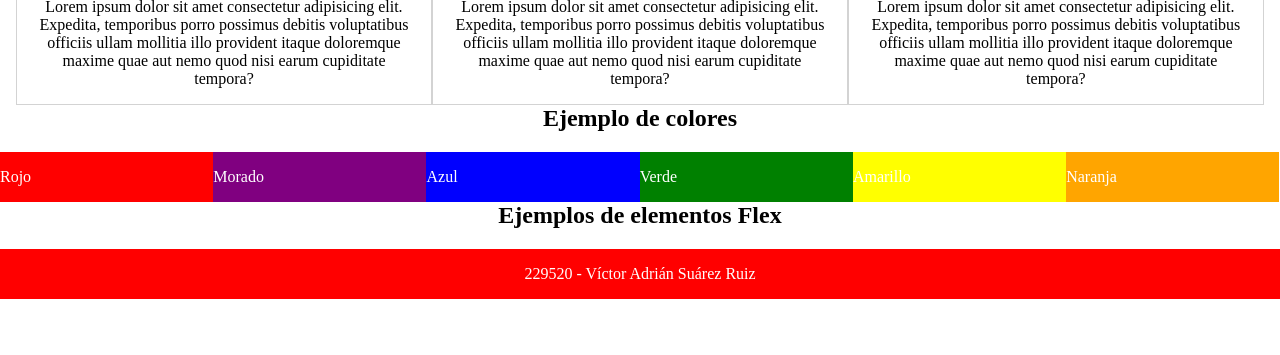
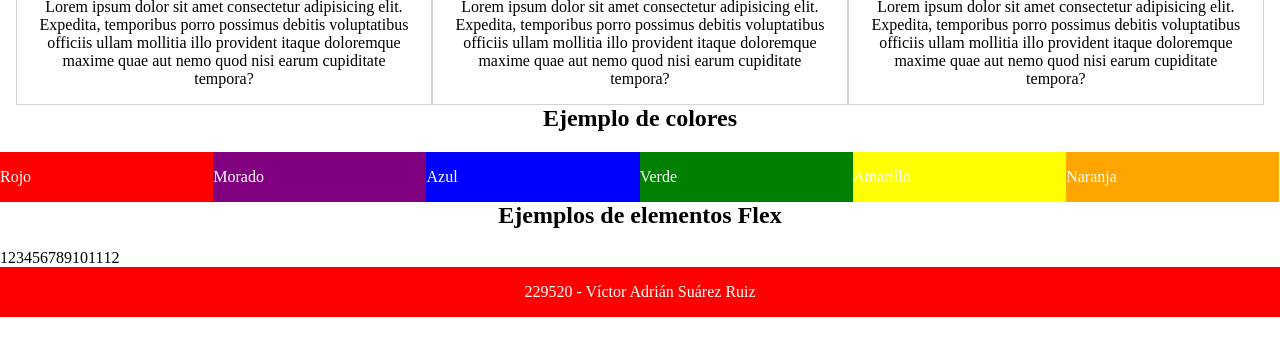
Before and after one commit to Fundamentos2020/practica-dr-BigThor, a plain HTML site: page index.html in a window 1280 px wide. Shown: the part 409-764 px from the top of the page. Drawn offline with Linux system fonts and the light colour scheme.

Commit message:
commit final

```diff
--- a/index.html
+++ b/index.html
@@ -65,6 +65,20 @@
 
 	<div>
 		<h2 class="text-center">Ejemplos de elementos Flex</h2>
+		<div class="flex">
+			<div>1</div>
+			<div>2</div>
+			<div>3</div>
+			<div>4</div>
+			<div>5</div>
+			<div>6</div>
+			<div>7</div>
+			<div>8</div>
+			<div>9</div>
+			<div>10</div>
+			<div>11</div>
+			<div>12</div>
+		</div>
 	</div>
 
 	<div>
--- a/responsivo.css
+++ b/responsivo.css
@@ -71,10 +71,11 @@ body {
 
 .flex {
     display: flex;
+    flex-wrap: wrap;
 }
 
 .align-header {
-    align-items: stretch;
+    /* align-items: stretch; */
     justify-content: stretch;
     align-content: stretch;
 }
@@ -109,3 +110,10 @@ body {
 .text-white {
 	color: white;
 }
+
+.flex-container div {
+    background-color: cadetblue;
+    font-size: 2em;
+    padding: 0.5em;
+    margin: 0.25em;
+}
```
